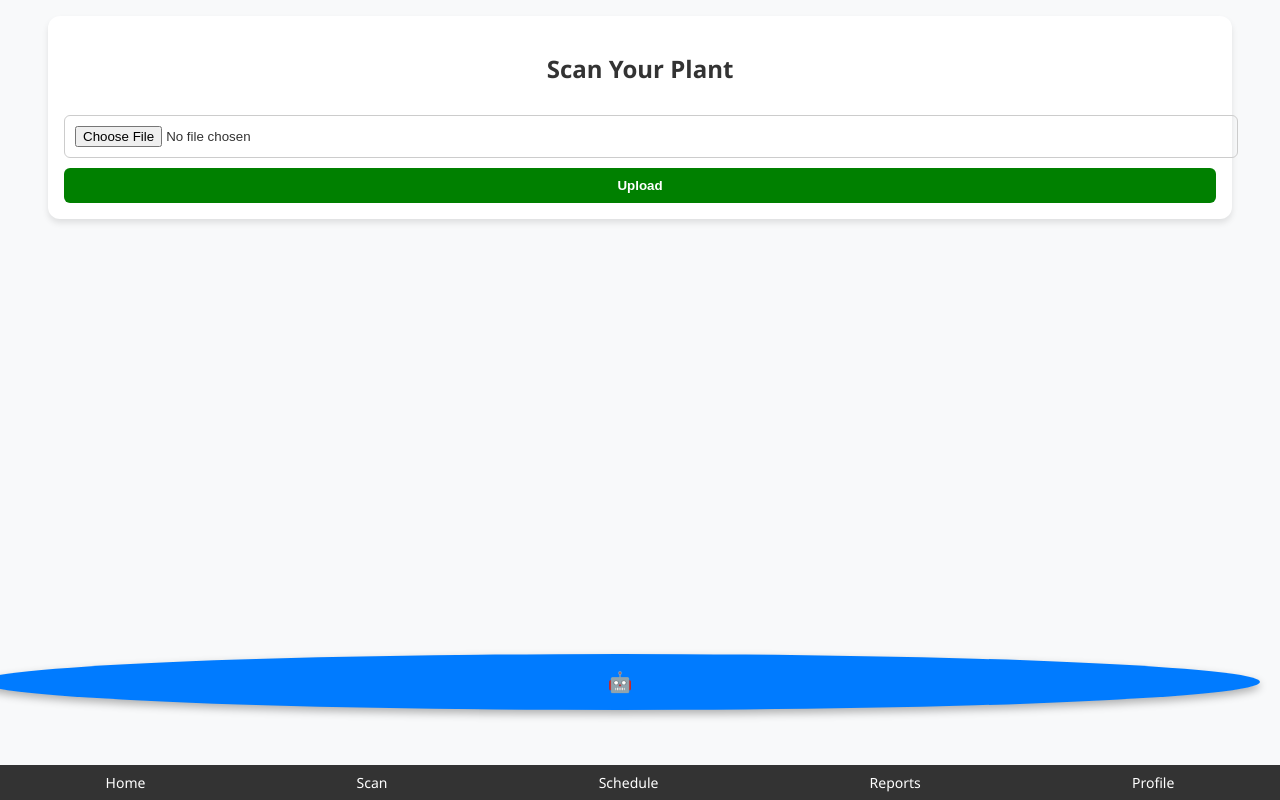
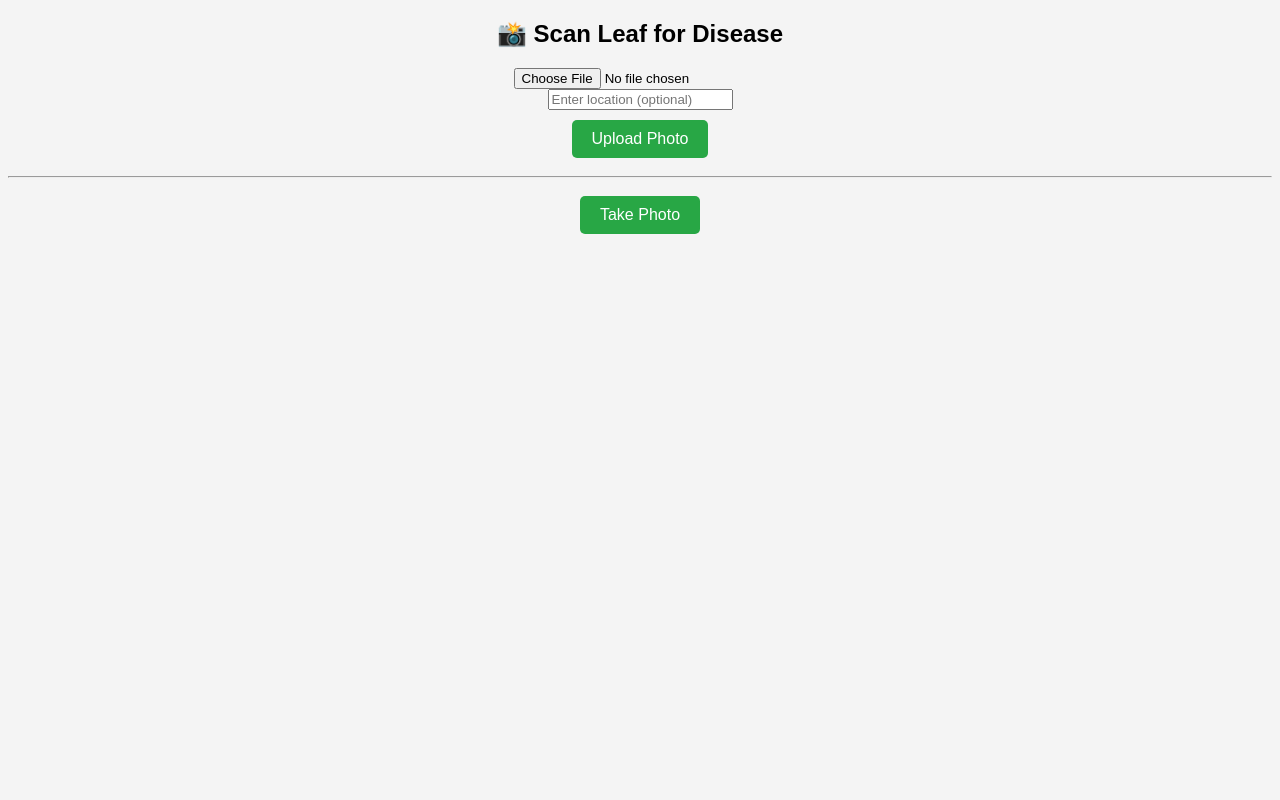
Before and after one commit to Dr-Alb/plant-disease-detector, a Flask app: page /scan in a window 1280 px wide. Run offline with Flask 3, Linux system fonts and the light colour scheme; the visitor is signed in with stand-in values (Sample User, id 1).

Commit message:
update scan.htmland other changes

```diff
--- a/app.py
+++ b/app.py
@@ -23,10 +23,183 @@ TWILIO_TOKEN = "your_twilio_token"
 TWILIO_FROM = "your_twilio_number"
 openai.api_key = os.getenv("OPENAI_API_KEY")
 
-# Load your TFLite model (to be added later)
+# Load TFLite model
 MODEL_PATH = "model.tflite"
 interpreter = tf.lite.Interpreter(model_path=MODEL_PATH)
 interpreter.allocate_tensors()
+
+# Class labels and solution map
+CLASS_NAMES = [
+    'Apple___Apple_scab', 'Apple___Black_rot', 'Apple___Cedar_apple_rust', 'Apple___healthy',
+    'Blueberry___healthy', 'Cherry_(including_sour)___Powdery_mildew', 'Cherry_(including_sour)___healthy',
+    'Corn_(maize)___Cercospora_leaf_spot Gray_leaf_spot', 'Corn_(maize)___Common_rust_',
+    'Corn_(maize)___Northern_Leaf_Blight', 'Corn_(maize)___healthy', 'Grape___Black_rot',
+    'Grape___Esca_(Black_Measles)', 'Grape___Leaf_blight_(Isariopsis_Leaf_Spot)', 'Grape___healthy',
+    'Orange___Haunglongbing_(Citrus_greening)', 'Peach___Bacterial_spot', 'Peach___healthy',
+    'Pepper,_bell___Bacterial_spot', 'Pepper,_bell___healthy', 'Potato___Early_blight',
+    'Potato___Late_blight', 'Potato___healthy', 'Raspberry___healthy', 'Soybean___healthy',
+    'Squash___Powdery_mildew', 'Strawberry___Leaf_scorch', 'Strawberry___healthy',
+    'Tomato___Bacterial_spot', 'Tomato___Early_blight', 'Tomato___Late_blight',
+    'Tomato___Leaf_Mold', 'Tomato___Septoria_leaf_spot', 'Tomato___Spider_mites Two-spotted_spider_mite',
+    'Tomato___Target_Spot', 'Tomato___Tomato_Yellow_Leaf_Curl_Virus', 'Tomato___Tomato_mosaic_virus',
+    'Tomato___healthy'
+]
+
+SOLUTION_MAP = {
+
+   "Apple___Apple_scab": {
+        "description": "Apple scab is a fungal disease that causes dark, scabby lesions on leaves and fruit.",
+        "treatment": "Apply fungicides during the early growing season and remove fallen leaves."
+    },
+    "Apple___Black_rot": {
+        "description": "Black rot affects apples, causing cankers on limbs and rotting of fruit.",
+        "treatment": "Prune affected branches, remove mummified fruits, and apply fungicide sprays."
+    },
+    "Apple___Cedar_apple_rust": {
+        "description": "Cedar apple rust is a fungal disease requiring both apple and cedar trees to complete its lifecycle.",
+        "treatment": "Remove nearby cedar trees and apply fungicides in early spring."
+    },
+    "Apple___healthy": {
+        "description": "The plant is healthy.",
+        "treatment": "No action needed."
+    },
+    "Blueberry___healthy": {
+        "description": "The plant is healthy.",
+        "treatment": "No action needed."
+    },
+    "Cherry_(including_sour)___Powdery_mildew": {
+        "description": "Powdery mildew causes a white, powdery growth on leaves, reducing fruit quality.",
+        "treatment": "Use sulfur-based fungicides and prune for better air circulation."
+    },
+    "Cherry_(including_sour)___healthy": {
+        "description": "The plant is healthy.",
+        "treatment": "No action needed."
+    },
+    "Corn_(maize)___Cercospora_leaf_spot Gray_leaf_spot": {
+        "description": "A fungal disease causing grayish lesions on leaves, reducing photosynthesis.",
+        "treatment": "Rotate crops, use resistant varieties, and apply fungicides."
+    },
+    "Corn_(maize)___Common_rust_": {
+        "description": "Common rust appears as reddish-brown pustules on leaves.",
+        "treatment": "Use resistant hybrids and fungicides if infection is severe."
+    },
+    "Corn_(maize)___Northern_Leaf_Blight": {
+        "description": "Causes elongated gray-green lesions, leading to yield loss.",
+        "treatment": "Use resistant varieties and fungicides."
+    },
+    "Corn_(maize)___healthy": {
+        "description": "The plant is healthy.",
+        "treatment": "No action needed."
+    },
+    "Grape___Black_rot": {
+        "description": "Black rot causes black spots on leaves and rots the fruit.",
+        "treatment": "Remove infected parts and apply fungicides regularly."
+    },
+    "Grape___Esca_(Black_Measles)": {
+        "description": "A fungal disease that leads to leaf scorch and internal wood rot.",
+        "treatment": "Prune infected canes and avoid excessive vine stress."
+    },
+    "Grape___Leaf_blight_(Isariopsis_Leaf_Spot)": {
+        "description": "Small dark spots on leaves that merge into larger blighted areas.",
+        "treatment": "Remove infected leaves and apply protective fungicides."
+    },
+    "Grape___healthy": {
+        "description": "The plant is healthy.",
+        "treatment": "No action needed."
+    },
+    "Orange___Haunglongbing_(Citrus_greening)": {
+        "description": "A deadly bacterial disease spread by psyllids, causing yellow shoots and bitter fruit.",
+        "treatment": "No cure. Control insect vector and remove infected trees."
+    },
+    "Peach___Bacterial_spot": {
+        "description": "Causes dark lesions on leaves and sunken spots on fruits.",
+        "treatment": "Use copper-based sprays and disease-resistant varieties."
+    },
+    "Peach___healthy": {
+        "description": "The plant is healthy.",
+        "treatment": "No action needed."
+    },
+    "Pepper,_bell___Bacterial_spot": {
+        "description": "Bacterial infection that creates dark water-soaked spots on leaves and fruits.",
+        "treatment": "Use certified seed and copper-based bactericides."
+    },
+    "Pepper,_bell___healthy": {
+        "description": "The plant is healthy.",
+        "treatment": "No action needed."
+    },
+    "Potato___Early_blight": {
+        "description": "Dark concentric spots appear on leaves, leading to defoliation.",
+        "treatment": "Use fungicides and rotate crops."
+    },
+    "Potato___Late_blight": {
+        "description": "Rapid browning and death of leaves; caused the Irish Potato Famine.",
+        "treatment": "Apply systemic fungicides and destroy infected plants."
+    },
+    "Potato___healthy": {
+        "description": "The plant is healthy.",
+        "treatment": "No action needed."
+    },
+    "Raspberry___healthy": {
+        "description": "The plant is healthy.",
+        "treatment": "No action needed."
+    },
+    "Soybean___healthy": {
+        "description": "The plant is healthy.",
+        "treatment": "No action needed."
+    },
+    "Squash___Powdery_mildew": {
+        "description": "White powdery fungus that reduces photosynthesis and yield.",
+        "treatment": "Apply sulfur-based or neem oil sprays."
+    },
+    "Strawberry___Leaf_scorch": {
+        "description": "Dark purple spots on leaves, causing them to wither and die.",
+        "treatment": "Remove infected leaves and apply fungicides."
+    },
+    "Strawberry___healthy": {
+        "description": "The plant is healthy.",
+        "treatment": "No action needed."
+    },
+    "Tomato___Bacterial_spot": {
+        "description": "Dark water-soaked lesions on leaves, stems, and fruits.",
+        "treatment": "Use resistant seeds and copper sprays."
+    },
+    "Tomato___Early_blight": {
+        "description": "Brown concentric rings on leaves, causing defoliation.",
+        "treatment": "Use crop rotation and fungicides."
+    },
+    "Tomato___Late_blight": {
+        "description": "Grayish spots on leaves and brown lesions on fruit.",
+        "treatment": "Destroy infected plants and apply fungicides."
+    },
+    "Tomato___Leaf_Mold": {
+        "description": "Yellowing and moldy growth on underside of leaves.",
+        "treatment": "Increase airflow and apply fungicides."
+    },
+    "Tomato___Septoria_leaf_spot": {
+        "description": "Small water-soaked circular spots that spread rapidly.",
+        "treatment": "Remove infected leaves and use fungicide sprays."
+    },
+    "Tomato___Spider_mites Two-spotted_spider_mite": {
+        "description": "Tiny mites that feed on leaves, causing yellowing and webbing.",
+        "treatment": "Spray with miticides or insecticidal soap."
+    },
+    "Tomato___Target_Spot": {
+        "description": "Dark concentric spots on leaves and stems.",
+        "treatment": "Improve air circulation and use fungicides."
+    },
+    "Tomato___Tomato_Yellow_Leaf_Curl_Virus": {
+        "description": "Leaves curl and turn yellow; plant stunts in growth.",
+        "treatment": "Control whiteflies and remove infected plants."
+    },
+    "Tomato___Tomato_mosaic_virus": {
+        "description": "Mosaic pattern on leaves and stunted growth.",
+        "treatment": "Remove infected plants and disinfect tools."
+    },
+    "Tomato___healthy": {
+        "description": "The plant is healthy.",
+        "treatment": "No action needed."
+    }
+}
 
 # ──────────────────────────────
 # DATABASE INIT
@@ -45,6 +218,7 @@ def init_db():
                         user_id INTEGER,
                         image_path TEXT,
                         result TEXT,
+                        solution TEXT,
                         timestamp DATETIME DEFAULT CURRENT_TIMESTAMP
                     )""")
         c.execute("""CREATE TABLE IF NOT EXISTS alerts (
@@ -72,30 +246,30 @@ def predict_image(image_path):
     interpreter.invoke()
     output = interpreter.get_tensor(output_index)
 
-    prediction = np.argmax(output)
-    return f"Prediction result: {prediction}"
+    prediction_idx = int(np.argmax(output))
+    class_name = CLASS_NAMES[prediction_idx]
+    solution = SOLUTION_MAP.get(class_name, "No solution available.")
+
+    return {
+        "name": class_name,
+        "solution": solution
+    }
 
 def get_gps_location():
     g = geocoder.ip('me')
     return g.latlng if g.ok else ["Unknown", "Unknown"]
 
-
-def send_sms(to, message):
-    client = Client(TWILIO_SID, TWILIO_TOKEN)
-    client.messages.create(to=to, from_=TWILIO_FROM, body=message)
-
 def send_sms(to, message):
     try:
-        client = Client(TWILIO_SID, TWILIO_AUTH_TOKEN)
+        client = Client(TWILIO_SID, TWILIO_TOKEN)
         client.messages.create(
             body=message,
-            from_=TWILIO_PHONE,
+            from_=TWILIO_FROM,
             to=to
         )
         print(f"✅ SMS sent to {to}")
     except Exception as e:
         print(f"❌ SMS failed: {e}")
-
 
 # ──────────────────────────────
 # ROUTES
@@ -110,8 +284,6 @@ def index():
 def get_location():
     latlng = get_gps_location()
     return {"lat": latlng[0], "lng": latlng[1]}
-
-
 
 @app.route('/login', methods=["GET", "POST"])
 def login():
@@ -147,36 +319,63 @@ def signup():
 def send_test_sms():
     if "user_id" not in session:
         return redirect(url_for("login"))
-    # Hardcoded for test; replace with user phone later
     send_sms("+2547XXXXXXX", "🚨 Test Alert from Disease Detector!")
     return "SMS sent!"
-
 
 @app.route('/logout')
 def logout():
     session.clear()
     return redirect(url_for("login"))
 
-@app.route('/scan', methods=["GET", "POST"])
+@app.route('/scan', methods=['GET', 'POST'])
 def scan():
-    if request.method == "POST":
-        file = request.files["image"]
-        if file:
-            filename = secure_filename(file.filename)
-            filepath = os.path.join(app.config["UPLOAD_FOLDER"], filename)
-            file.save(filepath)
+    if 'user_id' not in session:
+        return redirect(url_for('login'))
 
-            result = predict_image(filepath)
-            user_id = session["user_id"]
+    if request.method == 'POST':
+        # Handle file upload
+        file = request.files['image']
+        if not file:
+            return "No image uploaded", 400
 
-            with sqlite3.connect("database.db") as conn:
-                c = conn.cursor()
-                c.execute("INSERT INTO scans (user_id, image_path, result) VALUES (?, ?, ?)",
-                          (user_id, filepath, result))
-                conn.commit()
+        filename = f"{int(time.time())}_{file.filename}"
+        filepath = os.path.join("static/uploads", filename)
+        file.save(filepath)
 
-            flash("Scan successful!")
-            return redirect(url_for("recent_scans"))
+        # Make prediction
+        disease_info = predict_image(filepath)
+
+        # Get GPS/location
+        location = request.form.get('location', 'Unknown')
+
+        # Get user details
+        user_id = session['user_id']
+        conn = sqlite3.connect('database.db')
+        cursor = conn.cursor()
+        cursor.execute("SELECT phone FROM users WHERE id = ?", (user_id,))
+        phone_result = cursor.fetchone()
+        phone = phone_result[0] if phone_result else None
+
+        # Store scan in database
+        cursor.execute(
+            "INSERT INTO scans (user_id, image_path, prediction, location) VALUES (?, ?, ?, ?)",
+            (user_id, filepath, disease_info["name"], location)
+        )
+        conn.commit()
+        conn.close()
+
+        # Send SMS alert
+        if phone:
+            message = f"🌿 Disease Detected: {disease_info['name']}\n💡 Solution: {disease_info['solution']}"
+            send_sms(phone, message)
+
+        # Return result page
+        return render_template("scan.html",
+            image_file=filename,
+            disease=disease_info["name"],
+            solution=disease_info["solution"]
+        )
+
     return render_template("scan.html")
 
 @app.route('/recent-scans')
@@ -184,22 +383,32 @@ def recent_scans():
     user_id = session["user_id"]
     with sqlite3.connect("database.db") as conn:
         c = conn.cursor()
-        c.execute("SELECT image_path, result, timestamp FROM scans WHERE user_id=? ORDER BY timestamp DESC LIMIT 5", (user_id,))
+        c.execute("SELECT image_path, result, solution, timestamp FROM scans WHERE user_id=? ORDER BY timestamp DESC LIMIT 5", (user_id,))
         scans = c.fetchall()
     return render_template("recent_scans.html", scans=scans)
 
-@app.route('/alerts')
+@app.route('/alerts', methods=["GET", "POST"])
 def alerts():
-    phone = request.form["phone"]
-    task = request.form["task"]
-    time = request.form["time"]
+    if request.method == "POST":
+        phone = request.form["phone"]
+        task = request.form["task"]
+        time = request.form["time"]
+        user_id = session["user_id"]
+
+        message = f"🌱 AgriScan Alert: You scheduled '{task}' at {time}."
+        with sqlite3.connect("database.db") as conn:
+            c = conn.cursor()
+            c.execute("INSERT INTO alerts (user_id, message, scheduled_time) VALUES (?, ?, ?)",
+                      (user_id, message, time))
+            conn.commit()
+
+        send_sms(phone, message)
+
     user_id = session["user_id"]
     with sqlite3.connect("database.db") as conn:
         c = conn.cursor()
         c.execute("SELECT message, scheduled_time FROM alerts WHERE user_id=? AND is_sent=0", (user_id,))
         alerts = c.fetchall()
-        message = f"🌱 AgriScan Alert: You scheduled '{task}' at {time}."
-    send_sms(phone, message)
 
     return render_template("alerts.html", alerts=alerts)
 
--- a/init_db.py
+++ b/init_db.py
@@ -24,6 +24,9 @@ CREATE TABLE IF NOT EXISTS scans (
     location TEXT,
     timestamp DATETIME DEFAULT CURRENT_TIMESTAMP
 )
+               ALTER TABLE scans ADD COLUMN disease_name TEXT;
+ALTER TABLE scans ADD COLUMN solution TEXT;
+
 """)
 
 # Alerts table
--- a/requirements.txt
+++ b/requirements.txt
@@ -7,3 +7,7 @@ opencv-python==4.9.0.80
 geocoder==1.38.1
 requests==2.31.0
 twilio==9.0.1
+sqlalchemy
+passlib[bcrypt]
+openai>=1.14
+apscheduler==3.10.4
--- a/templates/scan.html
+++ b/templates/scan.html
@@ -1,10 +1,116 @@
-{% extends "layout.html" %}
-{% block content %}
-<div class="scan-card">
-    <h2>Scan Your Plant</h2>
-    <form method="POST" enctype="multipart/form-data">
-        <input type="file" name="image" accept="image/*" required><br>
-        <button type="submit">Upload</button>
+<!DOCTYPE html>
+<html>
+<head>
+    <title>Scan | Disease Detector</title>
+    <style>
+        body {
+            font-family: sans-serif;
+            text-align: center;
+            background: #f4f4f4;
+        }
+        .btn {
+            padding: 10px 20px;
+            margin: 10px;
+            font-size: 16px;
+            border: none;
+            color: white;
+            background-color: #28a745;
+            cursor: pointer;
+            border-radius: 5px;
+        }
+        .hidden {
+            display: none;
+        }
+        #preview {
+            max-width: 300px;
+            margin-top: 20px;
+        }
+    </style>
+</head>
+<body>
+    <h2>📸 Scan Leaf for Disease</h2>
+
+    <form id="uploadForm" method="POST" enctype="multipart/form-data">
+        <input type="file" name="image" accept="image/*" required />
+        <br>
+        <input type="text" name="location" placeholder="Enter location (optional)">
+        <br>
+        <button class="btn" type="submit">Upload Photo</button>
     </form>
-</div>
-{% endblock %}
+
+    <hr>
+
+    <button class="btn" onclick="startCamera()">Take Photo</button>
+
+    <div id="cameraArea" class="hidden">
+        <video id="video" width="320" height="240" autoplay></video><br>
+        <button class="btn" onclick="capturePhoto()">📸 Capture</button>
+        <canvas id="canvas" width="320" height="240" class="hidden"></canvas>
+        <form id="cameraForm" method="POST" enctype="multipart/form-data">
+            <input type="hidden" name="location" id="gpsLocation">
+            <input type="file" name="image" id="capturedImage" hidden>
+        </form>
+    </div>
+
+    {% if disease %}
+        <hr>
+        <h3>🧠 Predicted: {{ disease }}</h3>
+        <p>💡 Solution: {{ solution }}</p>
+        <img src="{{ url_for('static', filename='uploads/' + image_file) }}" id="preview">
+    {% endif %}
+
+    <script>
+        const video = document.getElementById('video');
+        const canvas = document.getElementById('canvas');
+        const cameraArea = document.getElementById('cameraArea');
+        const cameraForm = document.getElementById('cameraForm');
+
+        function startCamera() {
+            cameraArea.classList.remove('hidden');
+            navigator.mediaDevices.getUserMedia({ video: true })
+                .then((stream) => {
+                    video.srcObject = stream;
+                })
+                .catch((err) => {
+                    alert("Camera access denied: " + err);
+                });
+        }
+
+        function capturePhoto() {
+            canvas.classList.remove('hidden');
+            canvas.getContext('2d').drawImage(video, 0, 0, canvas.width, canvas.height);
+
+            // Convert to blob
+            canvas.toBlob((blob) => {
+                const file = new File([blob], "photo.jpg", { type: "image/jpeg" });
+                const formData = new FormData();
+                formData.append("image", file);
+
+                // Optional: get location
+                navigator.geolocation.getCurrentPosition(
+                    (position) => {
+                        const coords = `${position.coords.latitude},${position.coords.longitude}`;
+                        formData.append("location", coords);
+                        submitForm(formData);
+                    },
+                    () => {
+                        formData.append("location", "Unknown");
+                        submitForm(formData);
+                    }
+                );
+            }, 'image/jpeg');
+        }
+
+        function submitForm(formData) {
+            fetch("/scan", {
+                method: "POST",
+                body: formData
+            }).then(res => res.text()).then((html) => {
+                document.open();
+                document.write(html);
+                document.close();
+            });
+        }
+    </script>
+</body>
+</html>
```
Also changed, not shown: render.yaml (+18 -6 lines).
